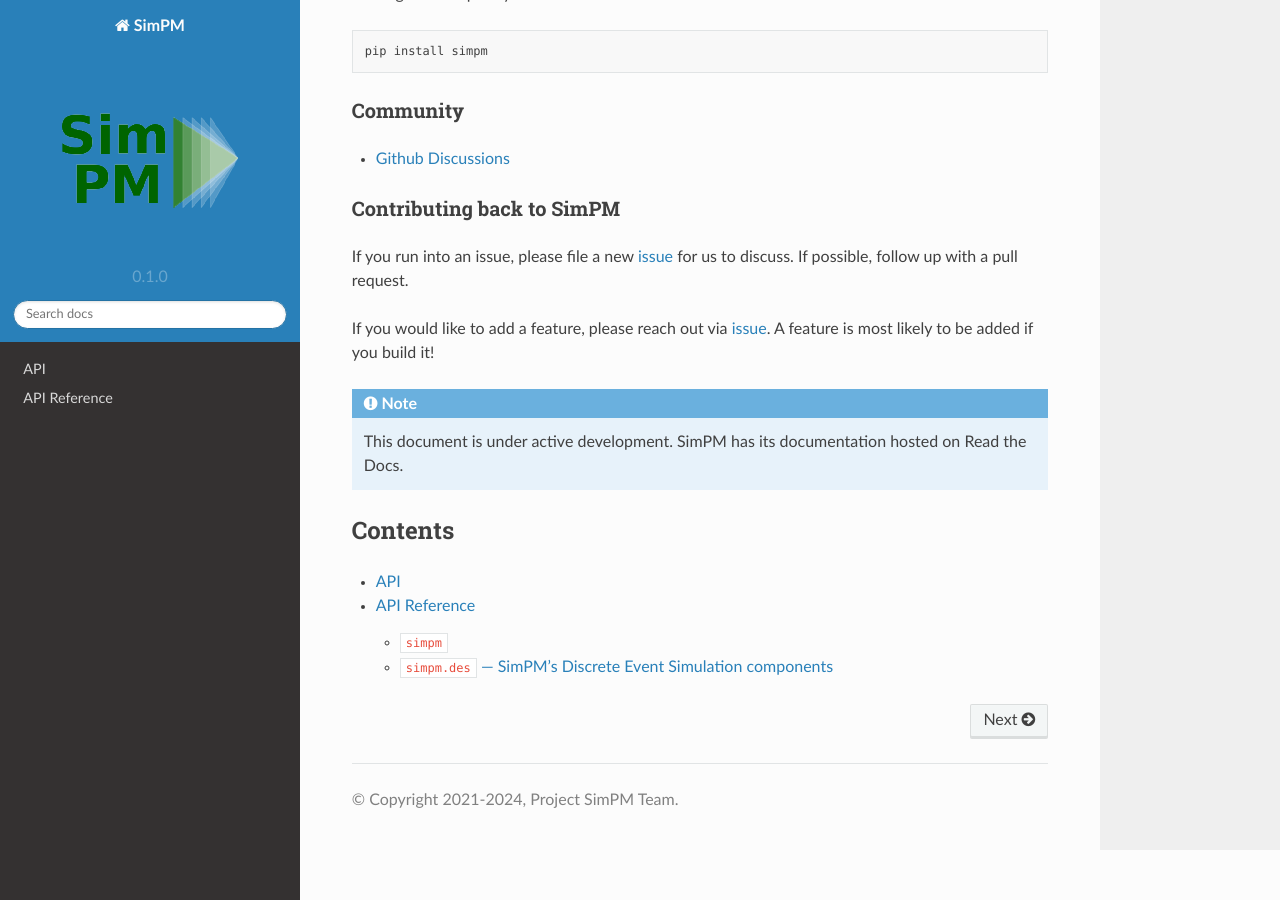
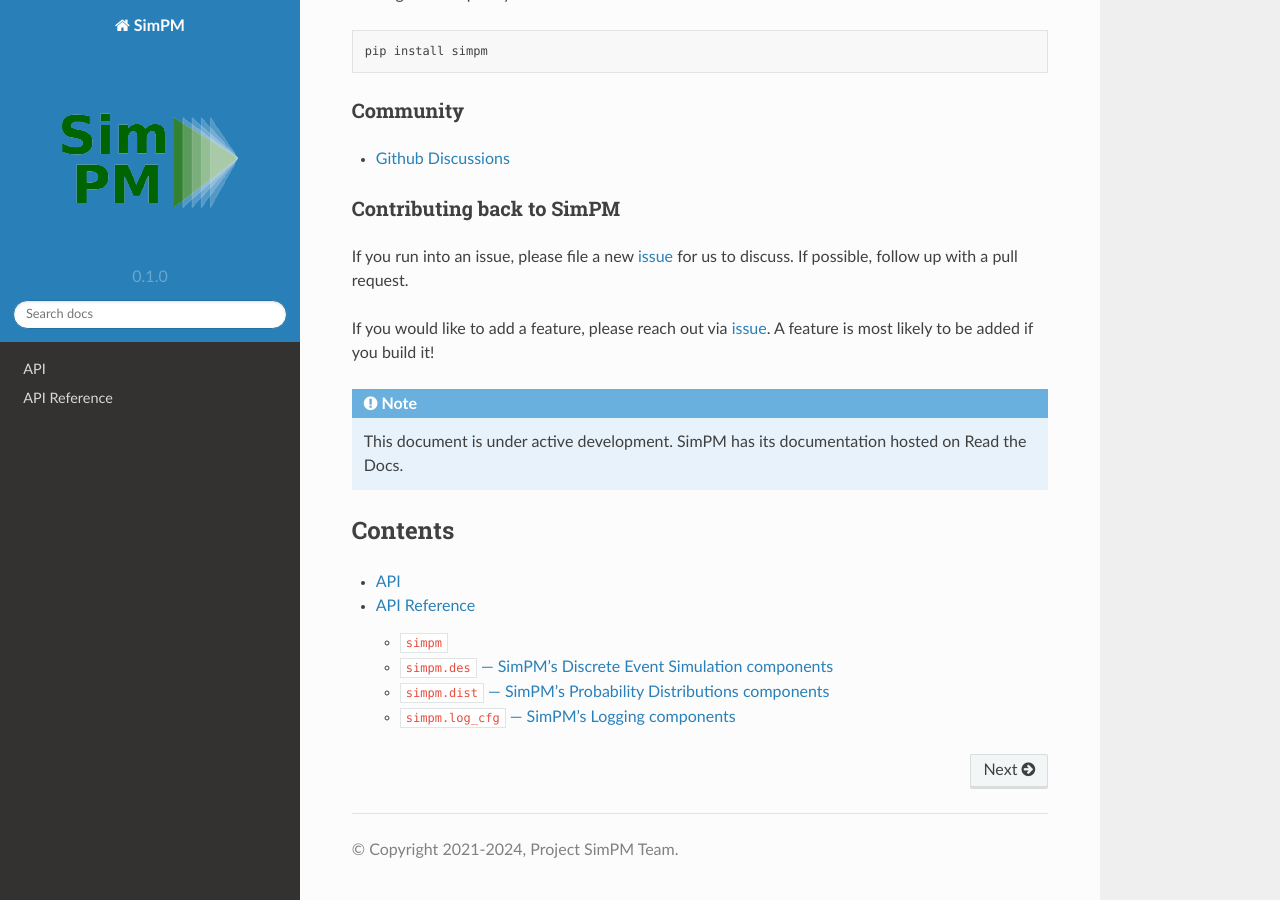
Before and after one commit to Project-SimPM/SimPM, a Sphinx documentation site: the page built from docs/source/index.rst, in a window 1280 px wide and 900 px high, scrolled down 596 px. Built offline with Sphinx 7.4.7 and the Read the Docs theme 2.0.0, drawn with Linux system fonts in a browser that asks for light colours; pages that are not in the unit, such as notebooks, are missing from menus.

```diff
--- a/docs/source/api_reference/index.rst
+++ b/docs/source/api_reference/index.rst
@@ -14,5 +14,5 @@ components.
 
    simpm
    simpm.des
-   simpy.dist
-   simpy.log_cfg
+   simpm.dist
+   simpm.log_cfg
```
